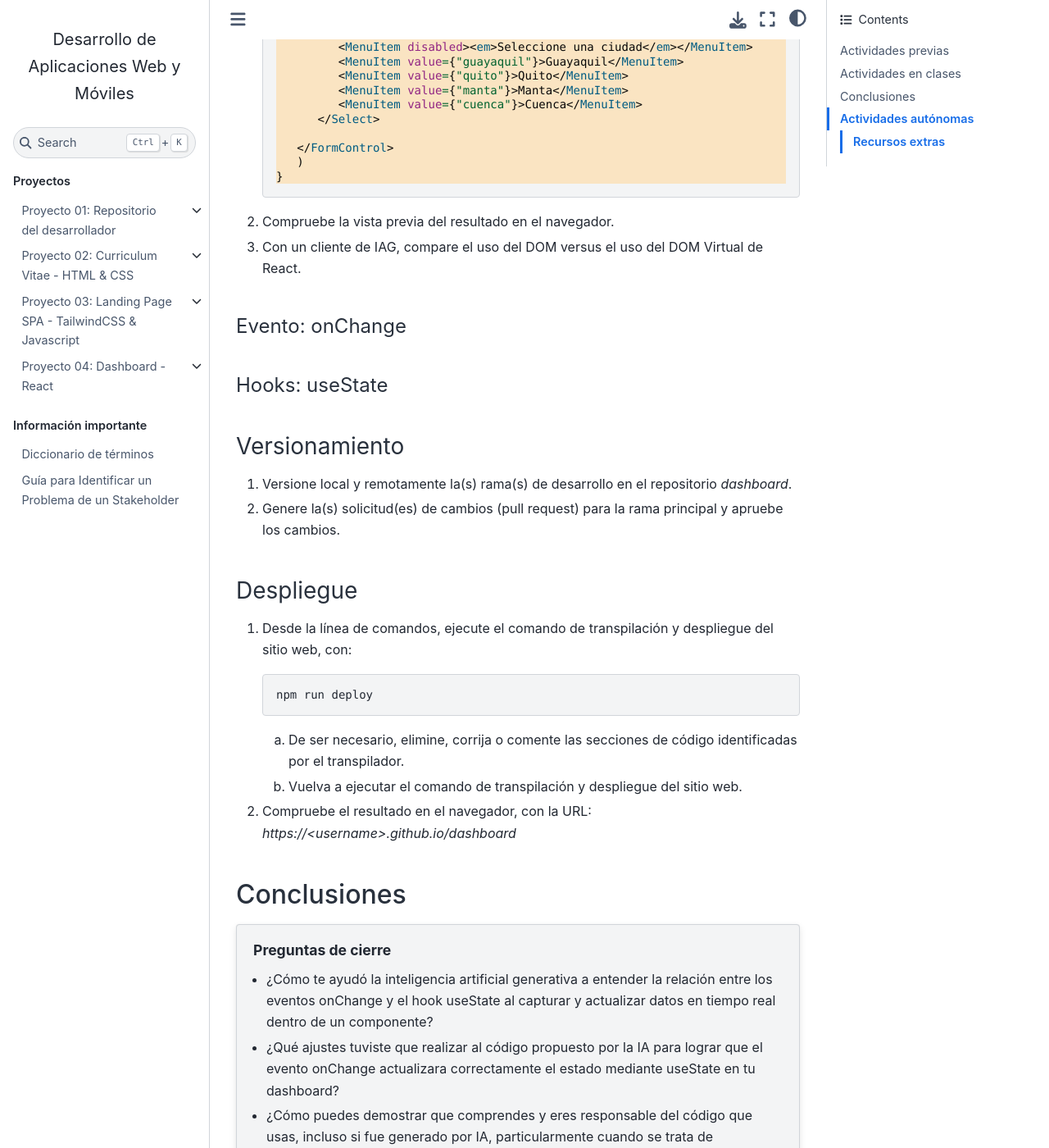
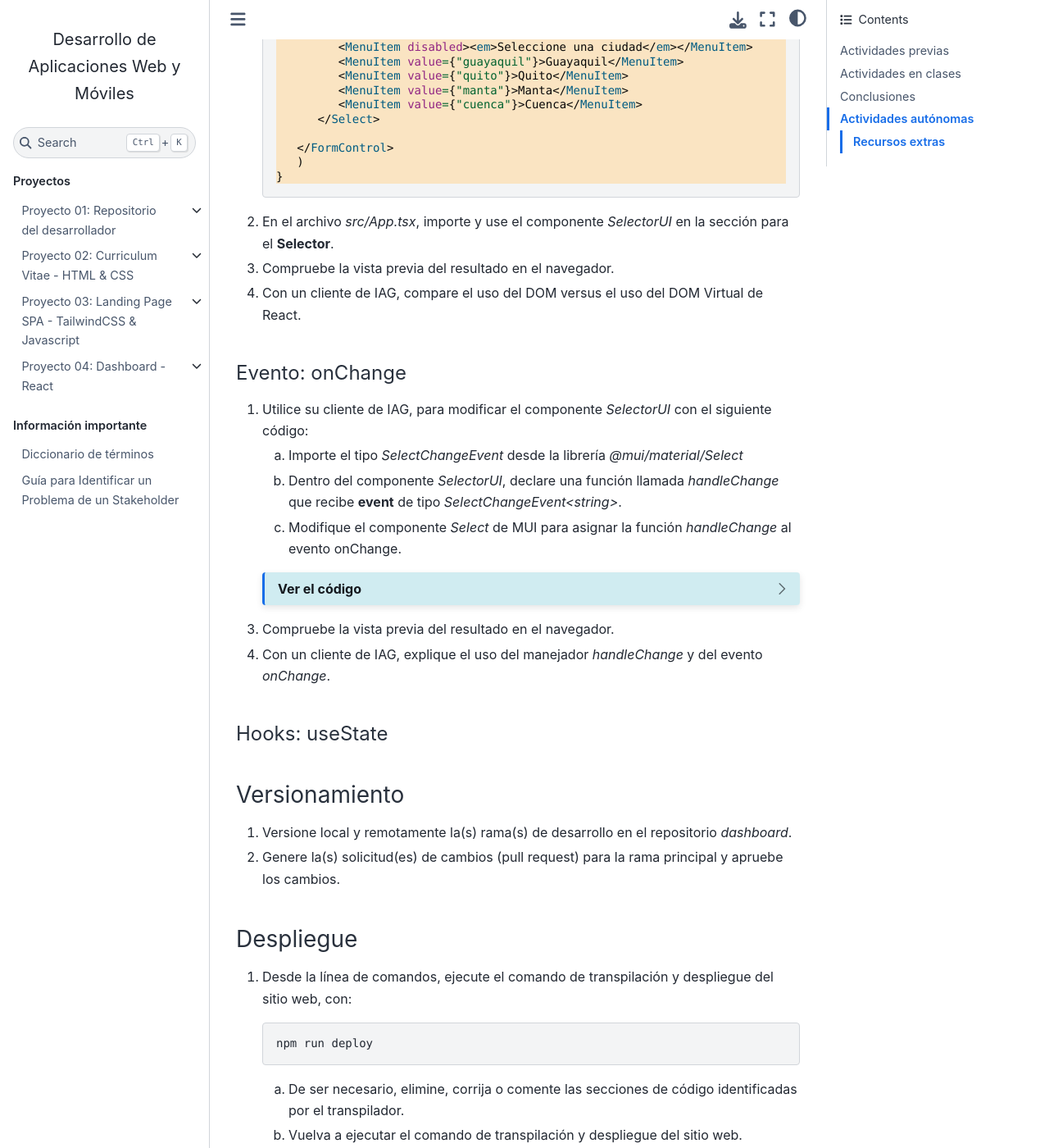
Before and after one commit to DAWMFIEC/DAWM-AI, a Sphinx documentation site: the page built from docs/source/guias/guia14.rst, in a window 1280 px wide and 1400 px high, scrolled down 1340 px. Shown: the whole window at 82% size. Built offline with Sphinx 7.4.7 and the Sphinx Book theme 1.1.4, drawn with Linux system fonts in a browser that asks for light colours.

Commit message:
Evento: onChange

```diff
--- a/docs/source/guias/guia14.rst
+++ b/docs/source/guias/guia14.rst
@@ -70,13 +70,48 @@ Selector
           )
        }
 
-2. Compruebe la vista previa del resultado en el navegador.
-3. Con un cliente de IAG, compare el uso del DOM versus el uso del DOM Virtual de React.
+2. En el archivo `src/App.tsx`, importe y use el componente `SelectorUI` en la sección para el **Selector**.
+3. Compruebe la vista previa del resultado en el navegador.
+4. Con un cliente de IAG, compare el uso del DOM versus el uso del DOM Virtual de React.
 
 Evento: onChange
 ^^^^^^^^^^^^^^^^
 
+1. Utilice su cliente de IAG, para modificar el componente `SelectorUI` con el siguiente código:
 
+   a) Importe el tipo `SelectChangeEvent` desde la librería `@mui/material/Select`
+   b) Dentro del componente `SelectorUI`, declare una función llamada `handleChange` que recibe **event** de tipo `SelectChangeEvent<string>`.
+   c) Modifique el componente `Select` de MUI para asignar la función `handleChange` al evento onChange.
+
+   .. dropdown:: Ver el código
+        :color: primary
+
+        .. code-block:: tsx
+            :emphasize-lines: 2,7-9,15
+
+            ...
+            import Select, { type SelectChangeEvent } from '@mui/material/Select';
+            ...
+
+            export default function SelectorUI() {
+
+                const handleChange = (event: SelectChangeEvent<string>) => {
+                    alert(event.target.value)
+                };
+
+                return (
+                    ...
+                    <Select
+                        ...
+                        onChange={handleChange} >
+                        ...
+                    </Select>
+                    ...
+                )
+            }
+
+3. Compruebe la vista previa del resultado en el navegador.
+4. Con un cliente de IAG, explique el uso del manejador `handleChange` y del evento `onChange`.
 
 Hooks: useState
 ^^^^^^^^^^^^^^^^
```
